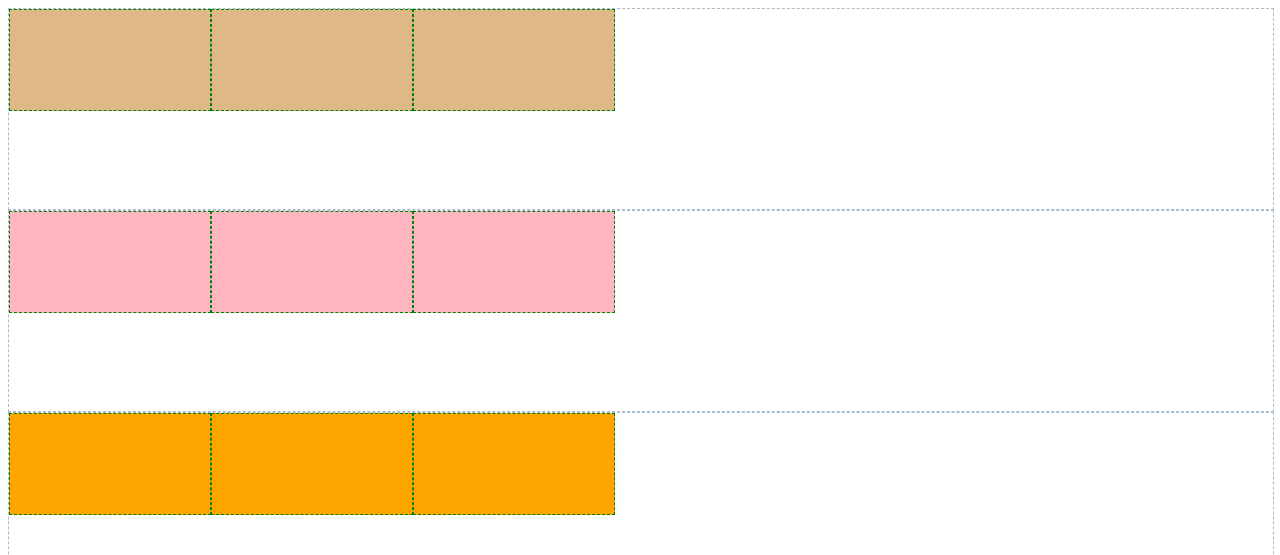
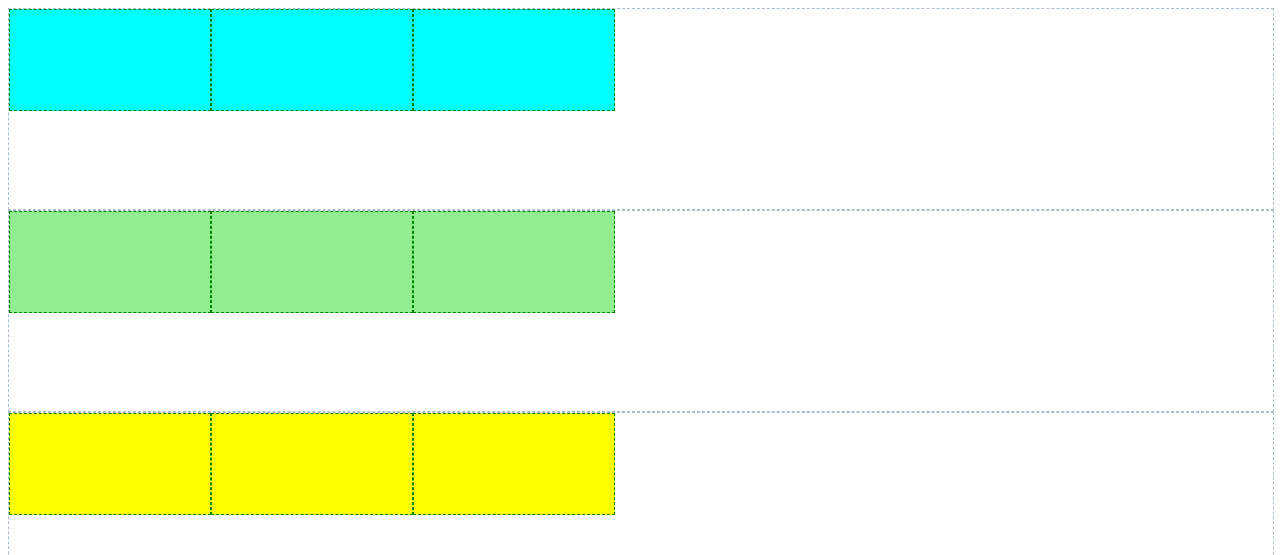
Before and after one commit to malc-adams/proto-css-modules, a website built with webpack: page src/index.html in a window 1280 px wide. Shown: the top 555 px of the page. Built offline with nearby package versions, Linux system fonts and the light colour scheme.

Commit message:
Change colours

```diff
--- a/src/css/index.scss
+++ b/src/css/index.scss
@@ -20,7 +20,7 @@
 @mixin one-column {
   .grid {
     .item {
-      background-color: cyan;
+      background-color: red;
     }
   }
 }
@@ -28,7 +28,7 @@
 @mixin two-columns {
   .grid {
     .item {
-      background-color: lightgreen;
+      background-color: orange;
     }
   }
 }
@@ -36,7 +36,7 @@
 @mixin three-columns {
   .grid {
     .item {
-      background-color: orange;
+      background-color: yellow;
     }
   }
 }
@@ -44,7 +44,7 @@
 @mixin four-columns {
   .grid {
     .item {
-      background-color: lightpink;
+      background-color: lightgreen;
     }
   }
 }
@@ -52,7 +52,7 @@
 @mixin five-columns {
   .grid {
     .item {
-      background-color: burlywood;
+      background-color: cyan;
     }
   }
 }
--- a/src/index.js
+++ b/src/index.js
@@ -2,6 +2,8 @@ import style from './css/index.scss';
 
 function init() {
   const element = document.createElement('div');
+
+  // Create the unique modules.
   const grid1 = createGrid(['bp-1-2', 'bp-2-3', 'bp-3-4', 'bp-4-5']);
   const grid2 = createGrid(['bp-2-2', 'bp-3-3', 'bp-4-4']);
   const grid3 = createGrid(['bp-3-2', 'bp-4-3']);
```
